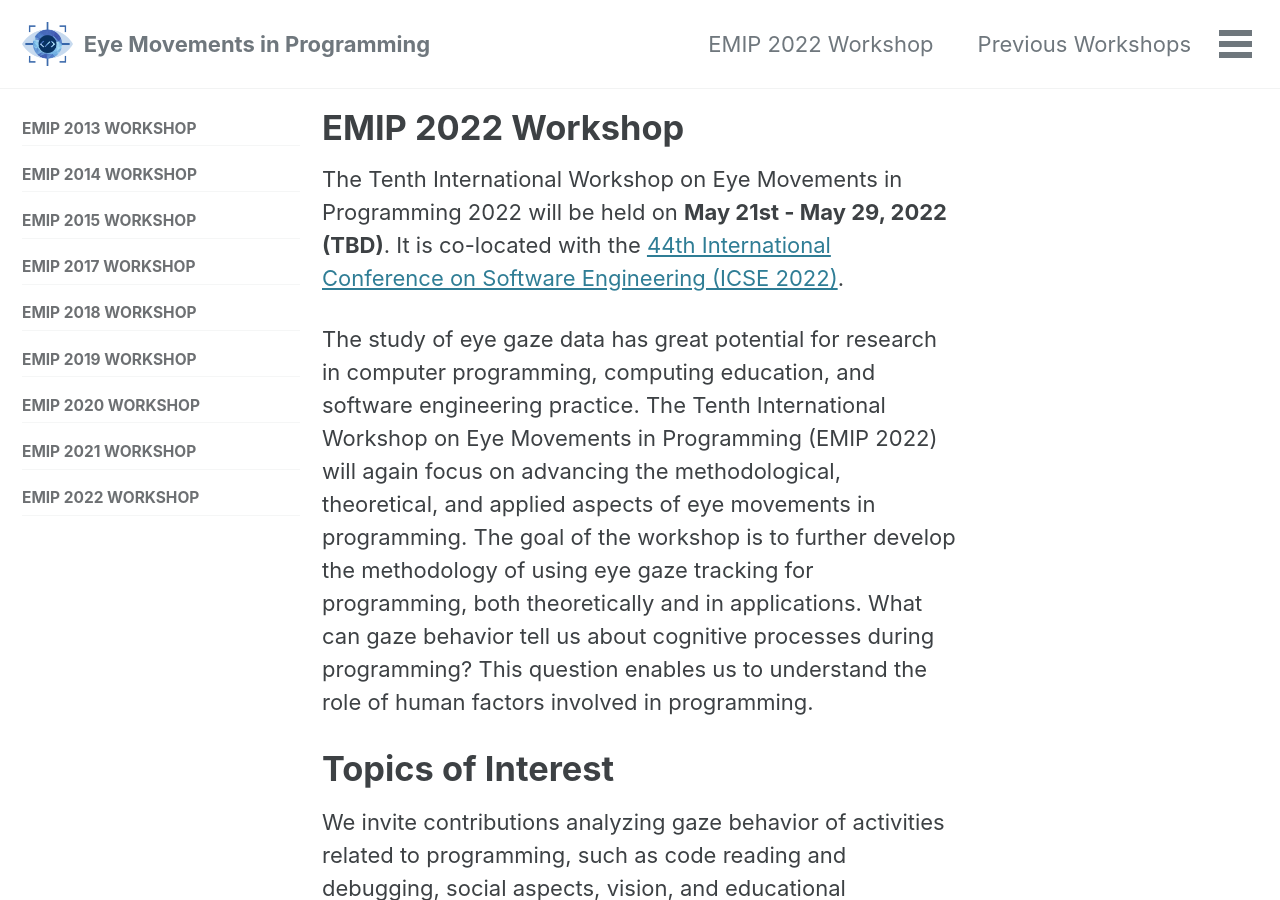
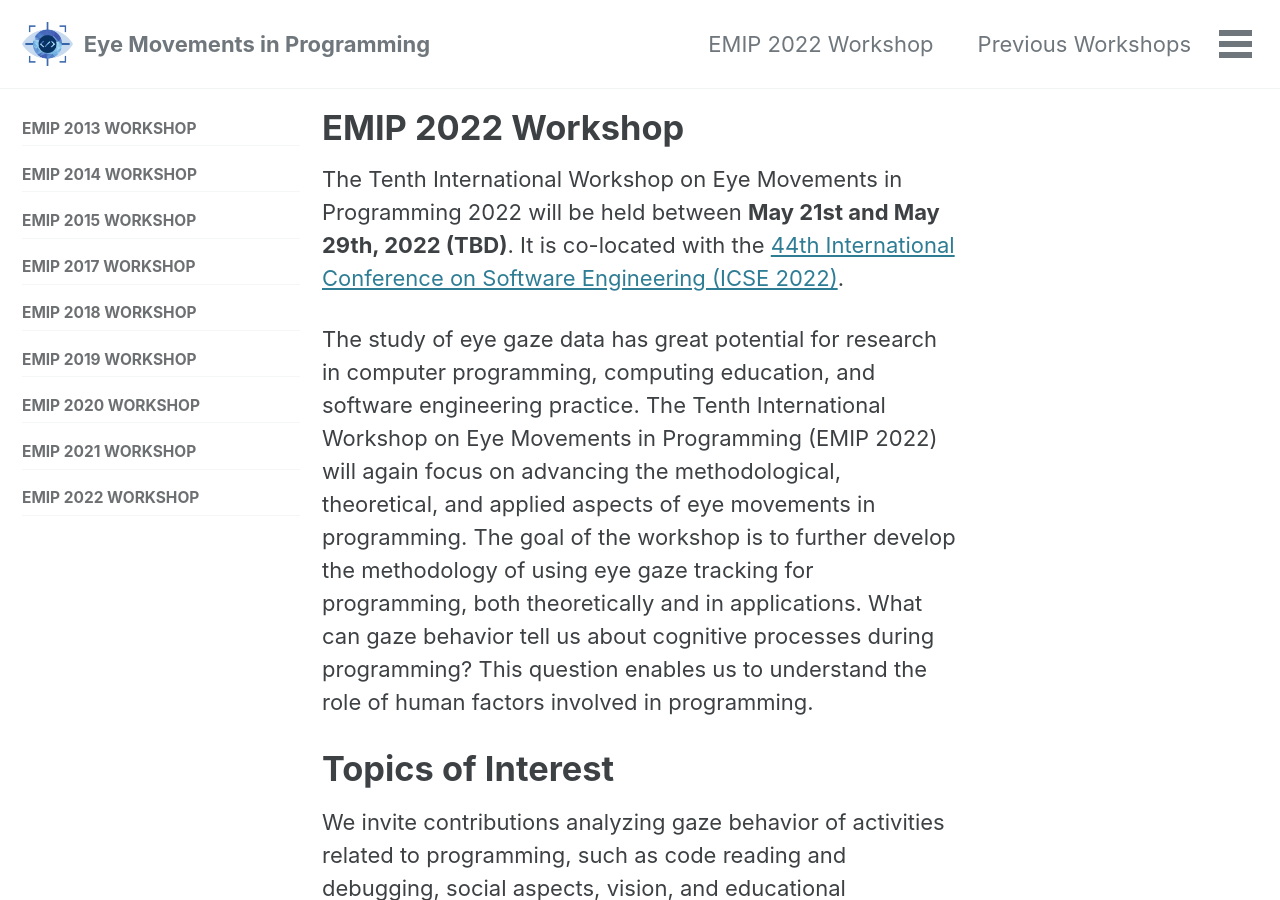
Before and after one commit to EMIPws/emipws.github.io, a Jekyll site: the page built from pages/workshop/emip-2022.md, in a window 1280 px wide and 900 px high. Built offline with Jekyll 4.4.1, drawn with Linux system fonts in a browser that asks for light colours; cached includes are drawn as plain includes.

Commit message:
Update emip-2022.md

```diff
--- a/pages/workshop/emip-2022.md
+++ b/pages/workshop/emip-2022.md
@@ -7,7 +7,7 @@ sidebar:
   nav: "emip-2022"
 ---
 
-The Tenth International Workshop on Eye Movements in Programming 2022 will be held on **May 21st - May 29, 2022 (TBD)**. It is co-located with the [44th International Conference on Software Engineering (ICSE 2022)](https://conf.researchr.org/home/icse-2022/).
+The Tenth International Workshop on Eye Movements in Programming 2022 will be held between **May 21st and May 29th, 2022 (TBD)**. It is co-located with the [44th International Conference on Software Engineering (ICSE 2022)](https://conf.researchr.org/home/icse-2022/).
 
 The study of eye gaze data has great potential for research in computer programming, computing education, and software engineering practice. The Tenth International Workshop on Eye Movements in Programming (EMIP 2022) will again focus on advancing the methodological, theoretical, and applied aspects of eye movements in programming. The goal of the workshop is to further develop the methodology of using eye gaze tracking for programming, both theoretically and in applications. What can gaze behavior tell us about cognitive processes during programming? This question enables us to understand the role of human factors involved in programming.
 
```
